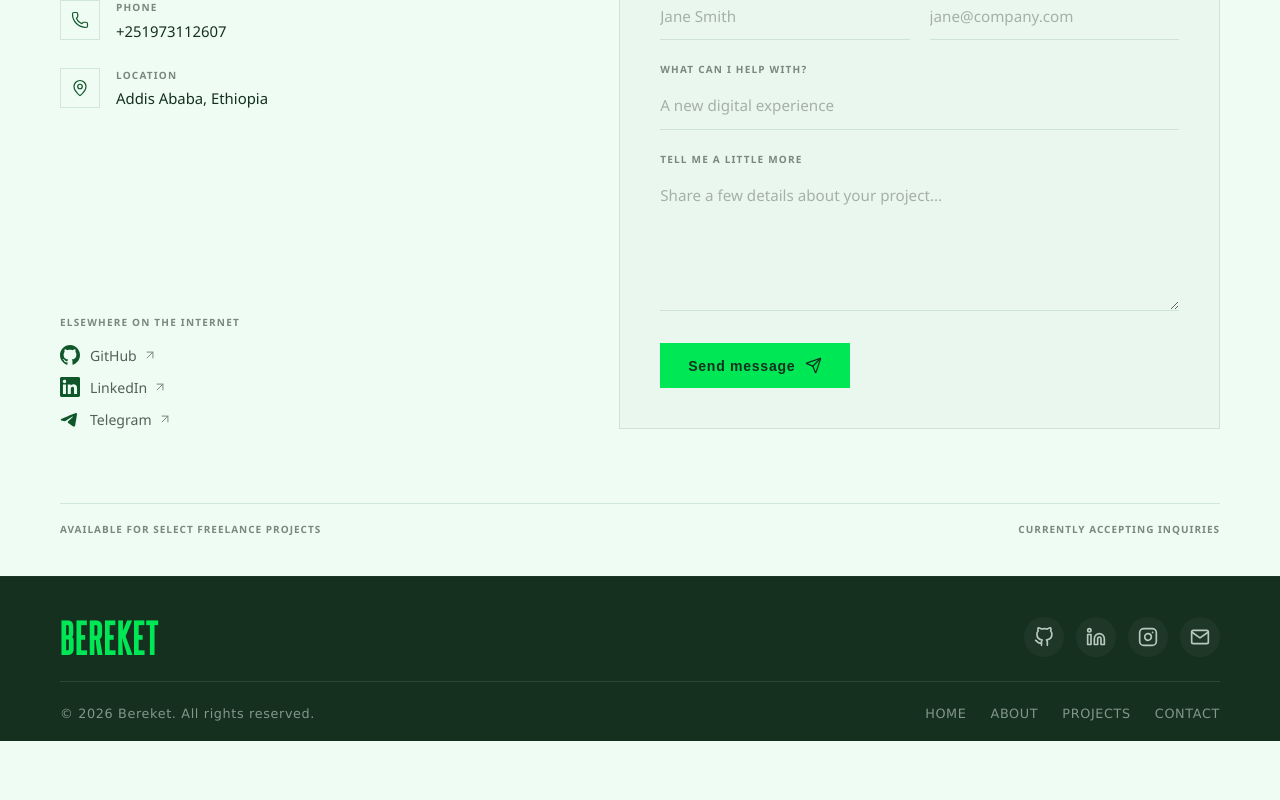
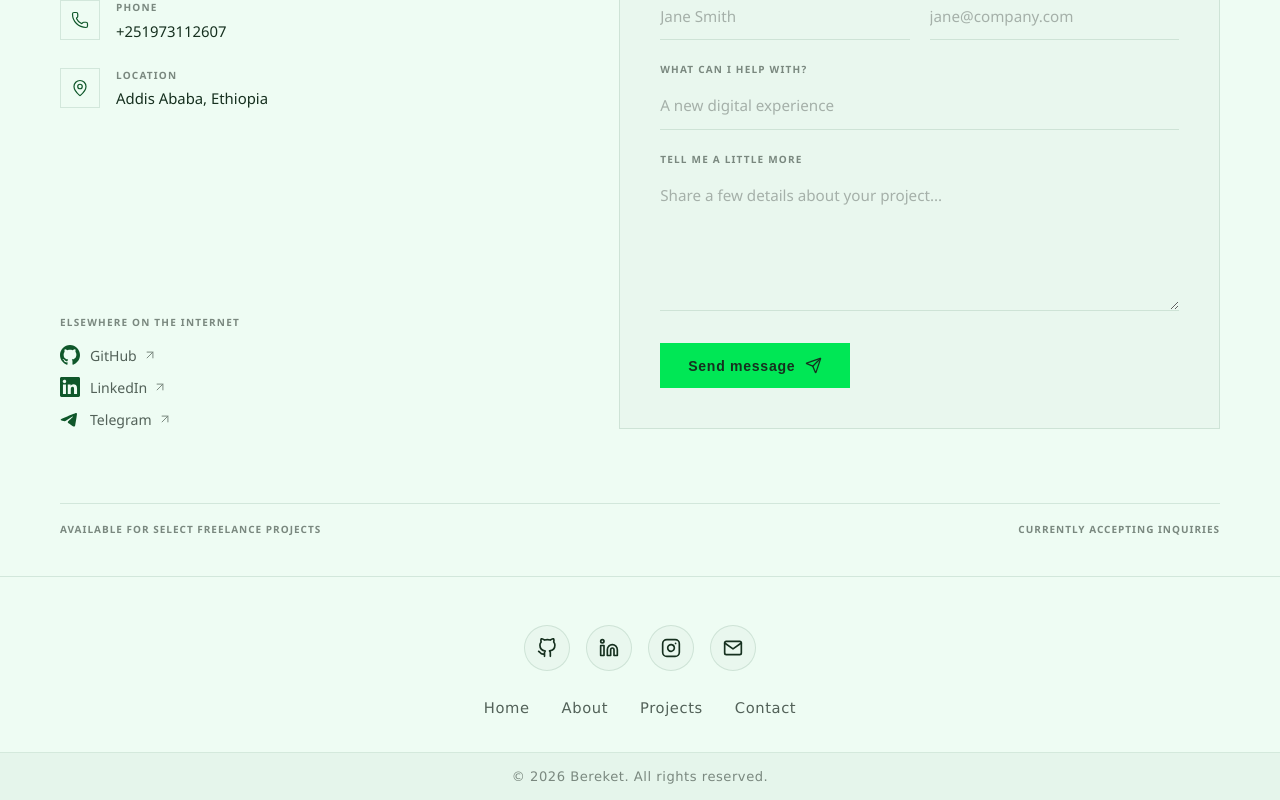
Before and after one commit to becka-1/My-Portfolio, a React (Vite) app: page / in a window 1280 px wide. Shown: the part 6167-6967 px from the top of the page. Before the commit the page ends 6908 px from the top, so only its background shows below. Built offline with nearby package versions, Linux system fonts and the light colour scheme.

Commit message:
Update footer

```diff
--- a/src/components/Footer.css
+++ b/src/components/Footer.css
@@ -1,141 +1,135 @@
 .footer-container {
-  background-color: var(--color-text-primary);
-  padding: 40px 60px 20px;
+  background-color: var(--color-dominant);
   display: flex;
   flex-direction: column;
-  gap: 24px;
-  color: var(--color-dominant);
+  align-items: center;
+  width: 100%;
   font-family: 'Lucida Sans Unicode', sans-serif;
-  border-top: 1px solid rgba(255, 255, 255, 0.03);
+  border-top: 1px solid rgba(15, 87, 42, 0.12);
+  box-sizing: border-box;
 }
 
-.footer-top {
+.footer-content {
   display: flex;
-  justify-content: space-between;
+  flex-direction: column;
   align-items: center;
-  border-bottom: 1px solid rgba(238, 252, 243, 0.1);
-  padding-bottom: 24px;
-}
-
-.footer-logo {
-  font-family: steelfish, sans-serif;
-  font-size: 2.5rem;
-  letter-spacing: 2px;
-  margin: 0;
-  line-height: 0.9;
-  color: var(--color-accent);
+  gap: 28px;
+  padding: 48px 24px 36px;
+  width: 100%;
+  max-width: 900px;
+  box-sizing: border-box;
 }
 
 .footer-socials {
   display: flex;
-  gap: 12px;
+  justify-content: center;
+  align-items: center;
+  gap: 16px;
+  flex-wrap: wrap;
 }
 
 .footer-socials a {
-  color: var(--color-dominant);
-  opacity: 0.75;
-  transition: transform 0.15s ease, background-color 0.15s ease, opacity 0.15s ease;
+  color: var(--color-text-primary);
   display: flex;
   align-items: center;
   justify-content: center;
-  width: 40px;
-  height: 40px;
+  width: 44px;
+  height: 44px;
   border-radius: 50%;
-  background: rgba(238, 252, 243, 0.05);
+  background: var(--bg-secondary);
+  border: 1px solid rgba(15, 87, 42, 0.12);
   text-decoration: none;
+  transition: transform 0.2s ease, background-color 0.2s ease, color 0.2s ease, box-shadow 0.2s ease;
   -webkit-tap-highlight-color: transparent;
   user-select: none;
 }
 
-/* Hover effects only when hover is directly available (desktop/mouse) */
+.footer-links {
+  display: flex;
+  justify-content: center;
+  align-items: center;
+  gap: 32px;
+  flex-wrap: wrap;
+}
+
+.footer-links a {
+  color: var(--color-text-secondary);
+  text-decoration: none;
+  font-size: 0.92rem;
+  letter-spacing: 0.04em;
+  font-weight: 500;
+  transition: color 0.2s ease;
+}
+
+/* Hover effects (desktop/pointer) */
 @media (hover: hover) and (pointer: fine) {
   .footer-socials a:hover {
-    opacity: 1;
-    background: rgba(238, 252, 243, 0.1);
+    background: rgba(15, 87, 42, 0.12);
+    color: var(--color-secondary);
+    transform: translateY(-2px);
+    box-shadow: 0 4px 12px rgba(15, 87, 42, 0.08);
   }
 
   .footer-links a:hover {
-    opacity: 1;
-    color: var(--color-accent);
+    color: var(--color-secondary);
   }
 }
 
-/* Explicitly remove hover effects when hover is not directly available (touchscreens) */
+/* Touchscreens */
 @media (hover: none) {
   .footer-socials a:hover {
-    opacity: 0.75;
-    background: rgba(238, 252, 243, 0.05);
+    background: var(--bg-secondary);
     transform: none;
   }
 
   .footer-links a:hover {
-    opacity: 0.5;
-    color: var(--color-dominant);
+    color: var(--color-text-secondary);
   }
 }
 
-/* Click/press feedback for both mouse and hand */
+/* Active / press feedback */
 .footer-socials a:active {
-  transform: scale(0.88);
-  opacity: 1;
+  transform: scale(0.92);
   background: var(--color-secondary);
-  transition: transform 0.08s ease, background-color 0.08s ease;
+  color: var(--color-dominant);
 }
 
 .footer-links a:active {
-  opacity: 1;
-  color: var(--color-accent);
+  color: var(--color-secondary);
 }
 
+/* Bottom bar with copyright */
 .footer-bottom {
+  width: 100%;
+  background: rgba(15, 87, 42, 0.04);
+  border-top: 1px solid rgba(15, 87, 42, 0.08);
+  padding: 16px 24px;
   display: flex;
-  justify-content: space-between;
+  justify-content: center;
   align-items: center;
+  box-sizing: border-box;
 }
 
 .footer-copy {
-  font-size: 0.8rem;
-  opacity: 0.5;
+  font-size: 0.82rem;
+  color: var(--color-text-muted);
   margin: 0;
-  letter-spacing: 0.05em;
+  text-align: center;
+  letter-spacing: 0.04em;
 }
 
-.footer-links {
-  display: flex;
-  gap: 24px;
-}
+@media (max-width: 600px) {
+  .footer-content {
+    padding: 36px 16px 28px;
+    gap: 22px;
+  }
 
-.footer-links a {
-  color: var(--color-dominant);
-  text-decoration: none;
-  font-size: 0.8rem;
-  opacity: 0.5;
-  letter-spacing: 0.05em;
-  transition: opacity 0.2s ease, color 0.2s ease;
-  text-transform: uppercase;
-}
-
-@media (max-width: 850px) {
-  .footer-container {
-    padding: 30px 20px 20px;
+  .footer-links {
     gap: 20px;
   }
 
-  .footer-top {
-    flex-direction: column;
-    gap: 20px;
-    padding-bottom: 20px;
-  }
-
-  .footer-bottom {
-    flex-direction: column-reverse;
-    gap: 16px;
-    text-align: center;
-  }
-
-  .footer-links {
-    flex-wrap: wrap;
-    justify-content: center;
-    gap: 16px;
+  .footer-socials a {
+    width: 40px;
+    height: 40px;
   }
 }
--- a/src/components/Footer.jsx
+++ b/src/components/Footer.jsx
@@ -4,9 +4,7 @@ import './Footer.css';
 const Footer = () => {
   return (
     <footer className="footer-container">
-      <div className="footer-top">
-        <h2 className="footer-logo">BEREKET</h2>
-
+      <div className="footer-content">
         <div className="footer-socials">
           <a href="https://github.com/becka-1" target="_blank" rel="noreferrer" aria-label="GitHub">
             <svg width="20" height="20" viewBox="0 0 24 24" fill="none" stroke="currentColor" strokeWidth="2" strokeLinecap="round" strokeLinejoin="round">
@@ -34,16 +32,17 @@ const Footer = () => {
             </svg>
           </a>
         </div>
+
+        <nav className="footer-links" aria-label="Footer Navigation">
+          <a href="#home">Home</a>
+          <a href="#about">About</a>
+          <a href="#projects">Projects</a>
+          <a href="#contact">Contact</a>
+        </nav>
       </div>
 
       <div className="footer-bottom">
         <p className="footer-copy">© {new Date().getFullYear()} Bereket. All rights reserved.</p>
-        <div className="footer-links">
-          <a href="#home">Home</a>
-          <a href="#about">About</a>
-          <a href="#projects">Projects</a>
-          <a href="#contact">Contact</a>
-        </div>
       </div>
     </footer>
   );
```
